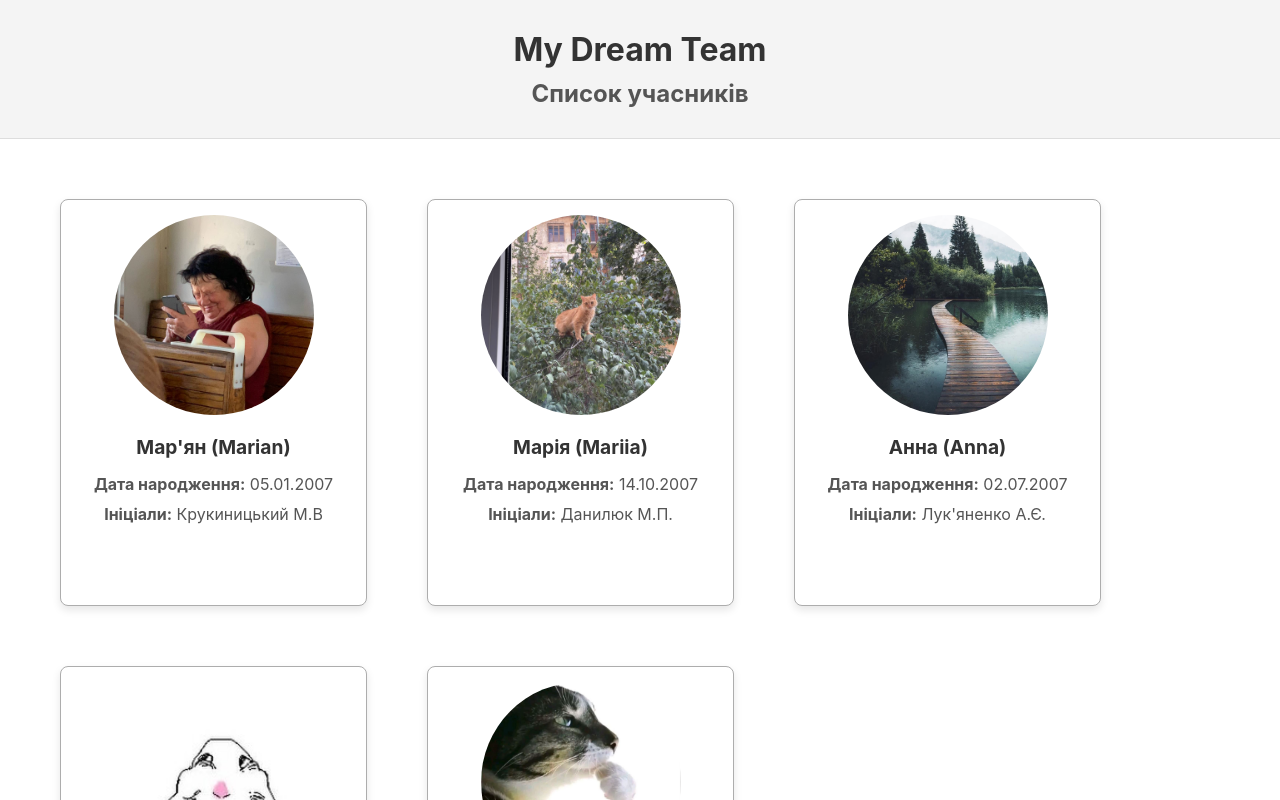
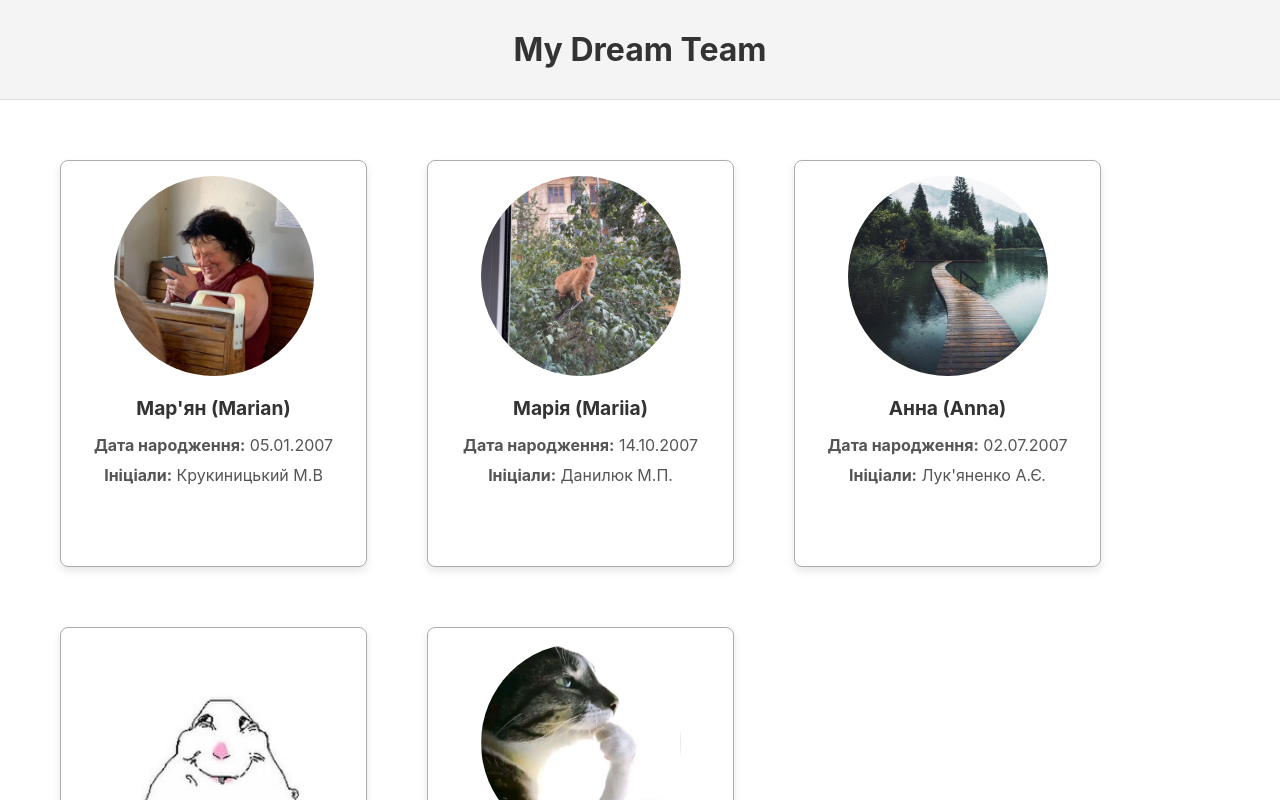
Before and after one commit to felz1337/teamwork, a React (Create React App) app: page / in a window 1280 px wide. Shown: the top 800 px of the page. Built offline with nearby package versions, Linux system fonts and the light colour scheme.

Commit message:
Delete list

```diff
--- a/src/components/Header.js
+++ b/src/components/Header.js
@@ -4,7 +4,6 @@ const Header = () => {
     return (
         <header style={styles.header}>
             <h1 style={styles.h1}>My Dream Team</h1>
-            <h2 style={styles.h2}>Список учасників</h2>
         </header>
     );
 };
```
